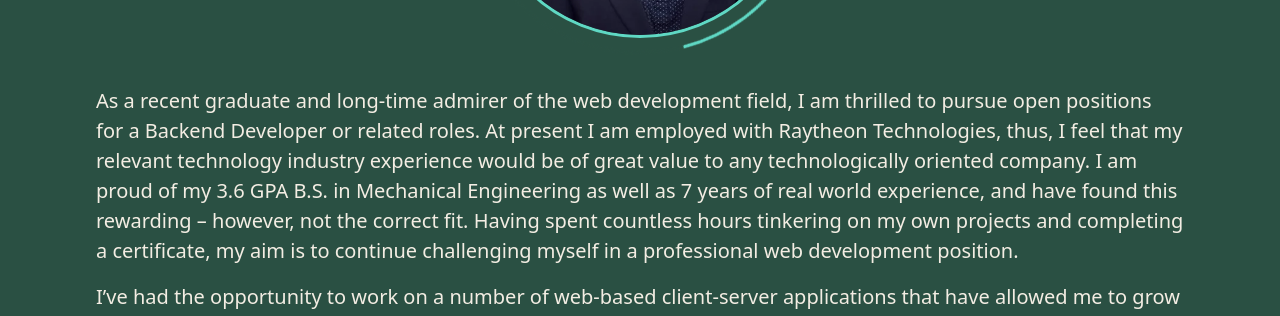
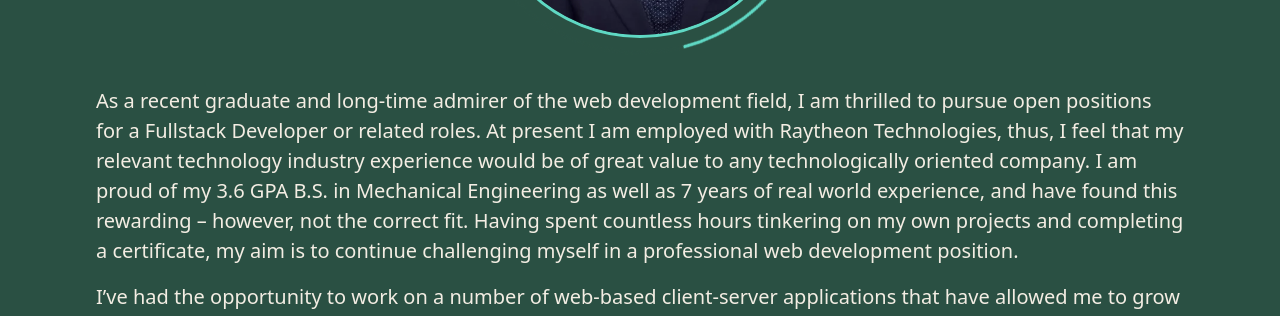
Before and after one commit to arishorts/arishorts-portfolio, a React (Create React App) app: page / in a window 1280 px wide. Shown: the part 1276-1592 px from the top of the page. Built offline with nearby package versions, Linux system fonts and the light colour scheme.

Commit message:
Updated resume

```diff
--- a/src/components/aboutme.jsx
+++ b/src/components/aboutme.jsx
@@ -15,15 +15,16 @@ const AboutMe = () => {
       <section className="fs-5 px-lg-5 p-2 aboutme-content">
         <p className="pt-3">
           As a recent graduate and long-time admirer of the web development
-          field, I am thrilled to pursue open positions for a Backend Developer
-          or related roles. At present I am employed with Raytheon Technologies,
-          thus, I feel that my relevant technology industry experience would be
-          of great value to any technologically oriented company. I am proud of
-          my 3.6 GPA B.S. in Mechanical Engineering as well as 7 years of real
-          world experience, and have found this rewarding – however, not the
-          correct fit. Having spent countless hours tinkering on my own projects
-          and completing a certificate, my aim is to continue challenging myself
-          in a professional web development position.
+          field, I am thrilled to pursue open positions for a Fullstack
+          Developer or related roles. At present I am employed with Raytheon
+          Technologies, thus, I feel that my relevant technology industry
+          experience would be of great value to any technologically oriented
+          company. I am proud of my 3.6 GPA B.S. in Mechanical Engineering as
+          well as 7 years of real world experience, and have found this
+          rewarding – however, not the correct fit. Having spent countless hours
+          tinkering on my own projects and completing a certificate, my aim is
+          to continue challenging myself in a professional web development
+          position.
         </p>
         <p>
           I’ve had the opportunity to work on a number of web-based
--- a/src/components/home.jsx
+++ b/src/components/home.jsx
@@ -12,7 +12,7 @@ const Home = () => {
             <h1 className="home-header fs-1 fw-bold">
               Hi, I'm <span className="home-span">Ariel Schwartz</span>
             </h1>
-            <h3 className="home-subheader fs-1 fw-bold">Backend Developer</h3>
+            <h3 className="home-subheader fs-1 fw-bold">Fullstack Developer</h3>
             <p className="pt-3 home-content fs-2 fw-bold">
               Welcome to my web development portfolio, where I share digital
               creations through full stack development. With an eye for detail
```
Also changed, not shown: 1 other file (tests, documents, lock files or other folders).
